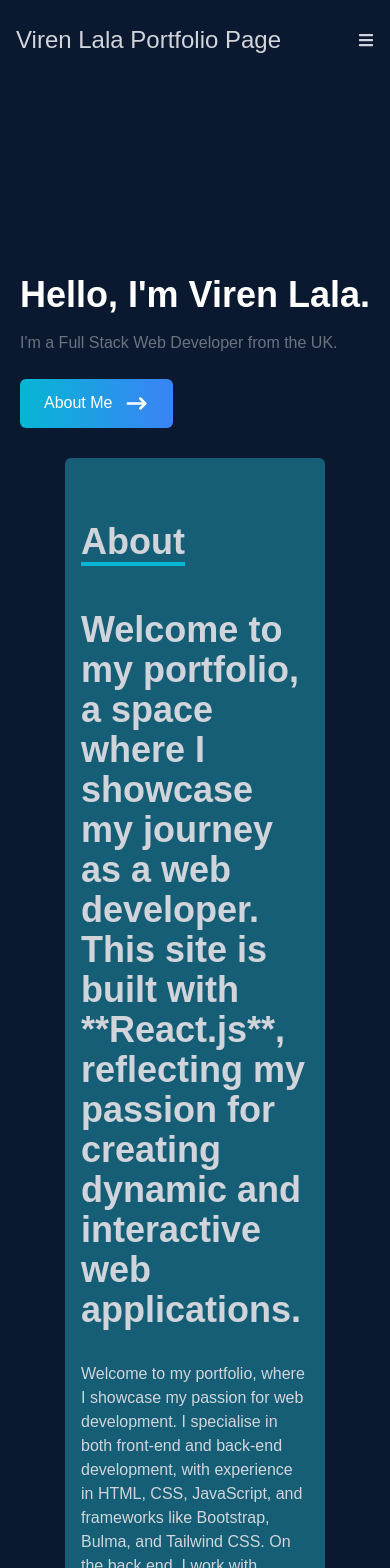
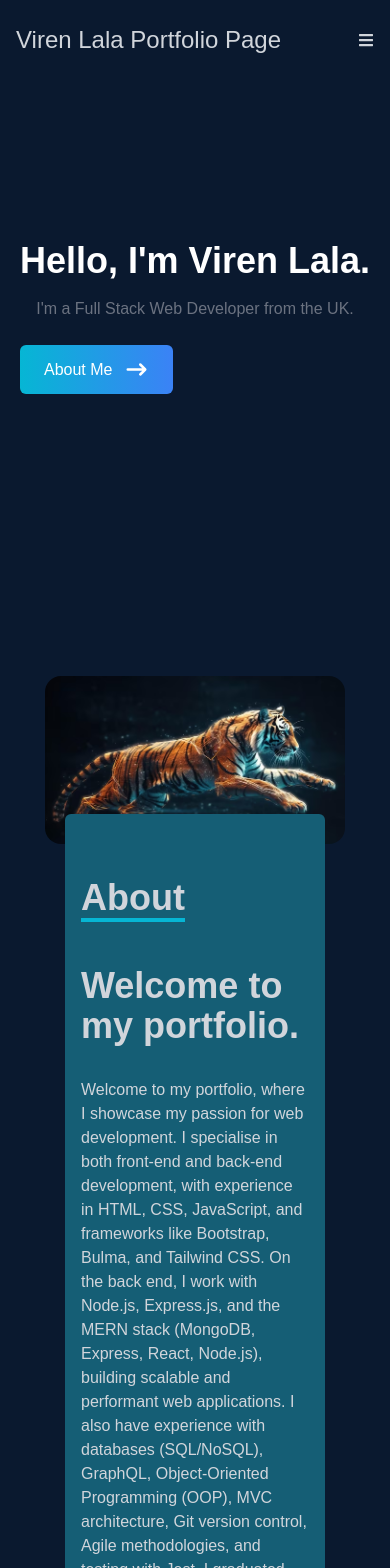
Before and after one commit to viren15152/React-Portfolio-Page, a React (Create React App) app: page / in a window 390 px wide. Shown: the top 1568 px of the page. Built offline with nearby package versions, Linux system fonts and the light colour scheme.

Commit message:
Fix layout issues with image and text responsiveness

```diff
--- a/src/components/About.jsx
+++ b/src/components/About.jsx
@@ -20,7 +20,7 @@ const About = () => {
           <div className="max-w-[1000px] w-full grid sm:grid-cols-2 gap-8 px-4">
             <div className="sm:text-right text-4xl font-bold">
               <p>
-              Welcome to my portfolio, a space where I showcase my journey as a web developer. This site is built with **React.js**, reflecting my passion for creating dynamic and interactive web applications.
+              Welcome to my portfolio.
               </p>
             </div>
             <div>
@@ -32,7 +32,6 @@ I specialise in both front-end and back-end development, with experience in HTML
 
 I also have experience with databases (SQL/NoSQL), GraphQL, Object-Oriented Programming (OOP), MVC architecture, Git version control, Agile methodologies, and testing with Jest. I graduated from the University of Birmingham, refining my skills and passion for development.
 
-Excited to collaborate on innovative projects feel free to reach out!
               </p>
             </div>
           </div>
--- a/src/components/Home.jsx
+++ b/src/components/Home.jsx
@@ -1,20 +1,18 @@
 import React from 'react';
 import { HiArrowNarrowRight } from 'react-icons/hi';
-import me from '../assets/Tiger.avif';
+import me from '../assets/Tiger.avif';  // Ensure the correct path to your image
 import { Link } from "react-scroll";
 
 const Home = () => {
   return (
-    <div
-    name="home"
-    className="h-screen w-full bg-[#0a192f]"
-  >
+    <div name="home" className="h-screen w-full bg-[#0a192f]">
       <div className="max-w-screen-lg mx-auto flex flex-col items-center justify-center h-full px-4 md:flex-row">
-      <div className="flex flex-col justify-center h-full">
+        {/* Text Section */}
+        <div className="flex flex-col justify-center h-full text-center md:text-left">
           <h2 className="text-4xl sm:text-7xl font-bold text-white">
             Hello, I'm Viren Lala.
           </h2>
-        <p className="text-gray-500 py-4 max-w-md">
+          <p className="text-gray-500 py-4 max-w-md mx-auto md:mx-0">
             I'm a Full Stack Web Developer from the UK.
           </p>
           <div>
@@ -31,15 +29,18 @@ const Home = () => {
             </Link>
           </div>
         </div>
-      <div>
+
+        {/* Image Section */}
+        <div className="flex justify-center md:ml-8 w-full mt-8 md:mt-0">
           <img
             src={me}
             alt="my profile"
-          className="rounded-2xl mx-auto w-2/3 md:w-full"
+            className="rounded-2xl mx-auto w-full max-w-[300px] sm:max-w-[400px] md:max-w-[500px] lg:max-w-[600px]"
           />
         </div>
       </div>
     </div>
   );
 };
+
 export default Home;
```
Lines whose indentation alone changed are shown as unchanged.
